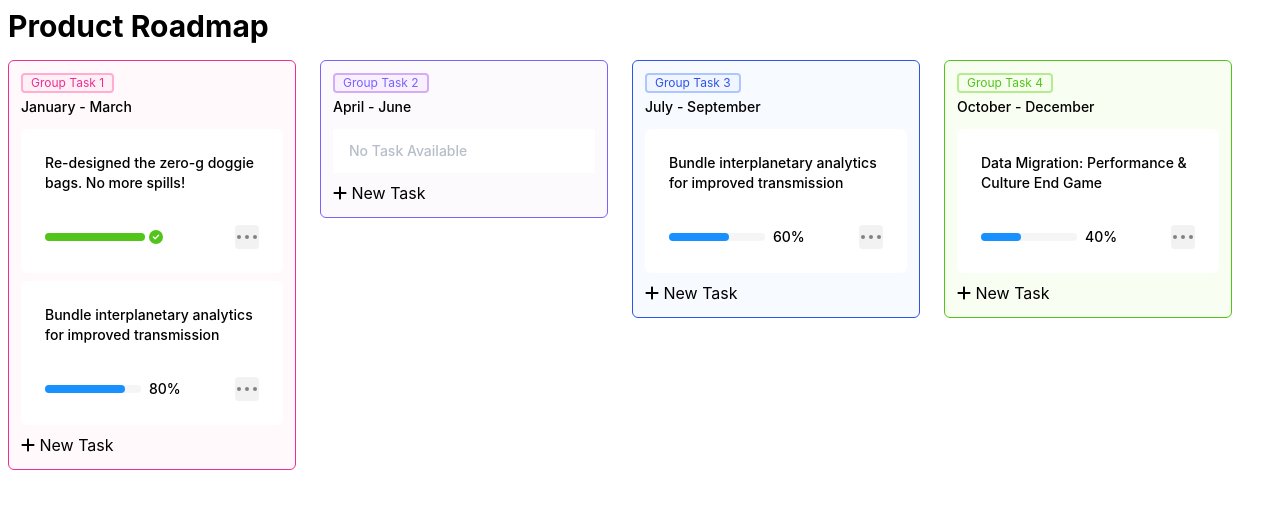
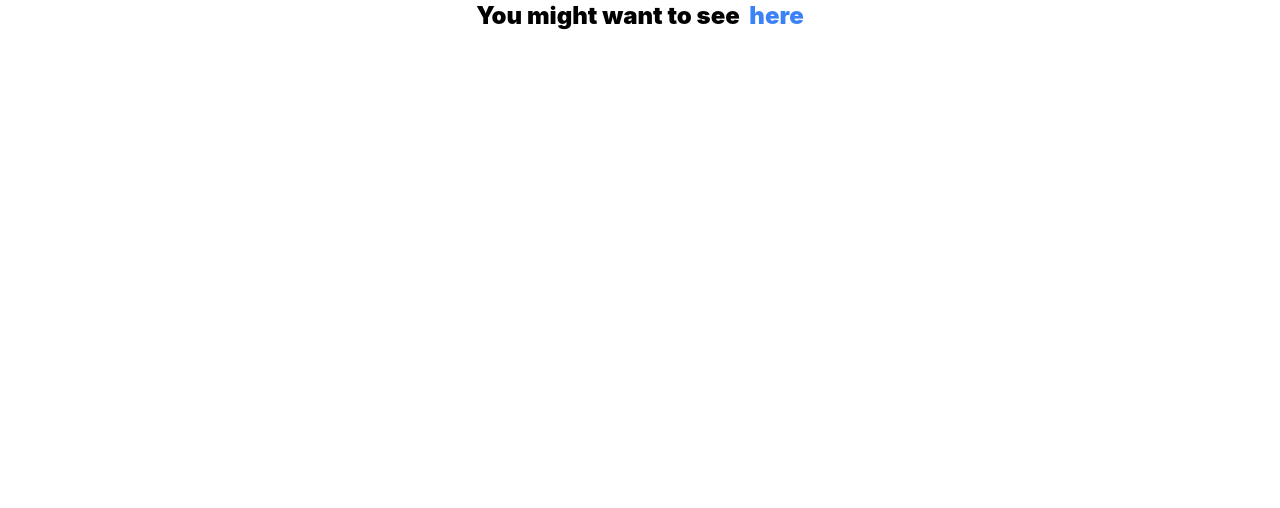
Before and after one commit to Irwnda/kanban-wannabe, a React (Create React App) app: page / in a window 1280 px wide. Shown: the top 508 px of the page. Built offline with nearby package versions, Linux system fonts and the light colour scheme.

Commit message:
feat: routing

```diff
--- a/package.json
+++ b/package.json
@@ -48,6 +48,7 @@
     "@types/react-beautiful-dnd": "^13.1.3",
     "autoprefixer": "^10.4.13",
     "postcss": "^8.4.20",
+    "react-router-dom": "^6.6.1",
     "tailwindcss": "^3.2.4"
   }
 }
--- /dev/null
+++ b/src/components/Home.tsx
@@ -0,0 +1,12 @@
+import React from "react";
+
+export default function Home() {
+  return (
+    <div className="w-full font-black text-2xl text-center">
+      You might want to see &nbsp;
+      <a href="/v1" className="text-blue-500">
+        here
+      </a>
+    </div>
+  );
+}
--- a/src/components/index.ts
+++ b/src/components/index.ts
@@ -2,4 +2,5 @@ import Board from "./Board";
 import Card from "./Card";
 import Column from "./Column";
 import Modal from "./Modal";
-export { Board, Card, Column, Modal };
+import Home from "./Home";
+export { Board, Card, Column, Modal, Home };
--- a/src/index.tsx
+++ b/src/index.tsx
@@ -3,7 +3,23 @@ import ReactDOM from "react-dom/client";
 import "./index.css";
 import App from "./App";
 
+import { BrowserRouter, Routes, Route } from "react-router-dom";
+import { Home } from "./components";
+
+export default function Index() {
+  return (
+    <BrowserRouter>
+      <Routes>
+        <Route path="/">
+          <Route index element={<Home />} />
+          <Route path="v1" element={<App />} />
+        </Route>
+      </Routes>
+    </BrowserRouter>
+  );
+}
+
 const root = ReactDOM.createRoot(
   document.getElementById("root") as HTMLElement
 );
-root.render(<App />);
+root.render(<Index />);
```
Also changed, not shown: 1 other file (tests, documents, lock files or other folders).
